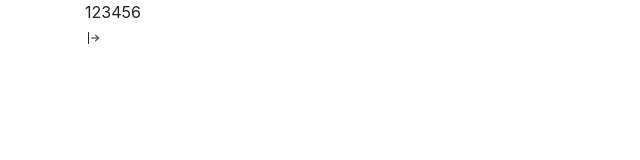
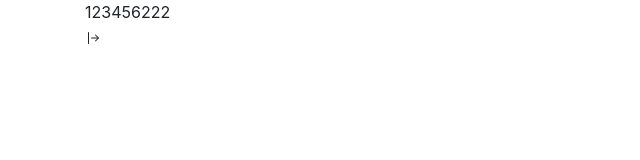
Before and after one commit to 674184249/eclipseGitRemote, a plain HTML site: page gitbbb/index.html in a window 1280 px wide. Shown: the full height of the page, 0-640 px from the left. Drawn offline with nearby package versions, Linux system fonts and the light colour scheme.

```diff
--- a/gitbbb/index.html
+++ b/gitbbb/index.html
@@ -9,7 +9,7 @@
 </head>
 <body>
     <div class="container">
-    	<div>123456</div>
+    	<div>123456222</div>
         <svg class="bi bi-arrow-bar-right" width="1em" height="1em" viewBox="0 0 16 16" fill="currentColor" xmlns="http://www.w3.org/2000/svg">
             <path fill-rule="evenodd" d="M10.146 4.646a.5.5 0 0 1 .708 0l3 3a.5.5 0 0 1 0 .708l-3 3a.5.5 0 0 1-.708-.708L12.793 8l-2.647-2.646a.5.5 0 0 1 0-.708z"/>
             <path fill-rule="evenodd" d="M6 8a.5.5 0 0 1 .5-.5H13a.5.5 0 0 1 0 1H6.5A.5.5 0 0 1 6 8zm-2.5 6a.5.5 0 0 1-.5-.5v-11a.5.5 0 0 1 1 0v11a.5.5 0 0 1-.5.5z"/>
```
